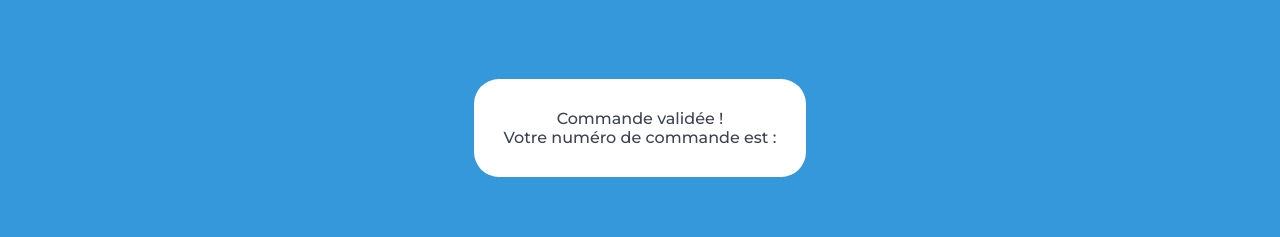
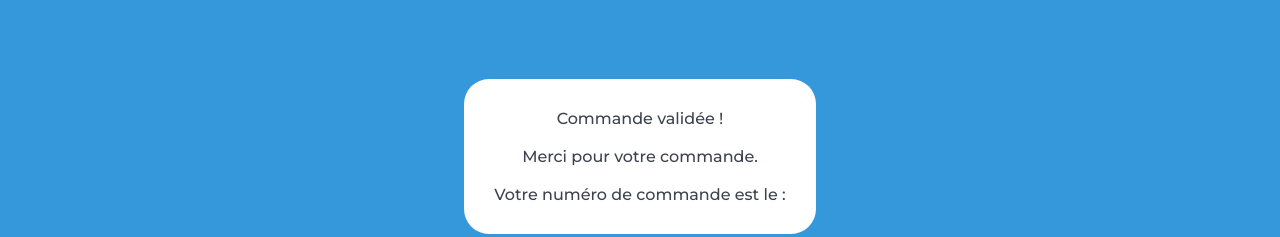
Before and after one commit to olvramaroz/5-KANAP, a plain HTML site: page confirmation.html in a window 1280 px wide. Shown: the part 745-982 px from the top of the page. Drawn offline with Linux system fonts and the light colour scheme.

Commit message:
Version finale - amélioration confirmation

```diff
--- a/confirmation.html
+++ b/confirmation.html
@@ -71,7 +71,9 @@
       <div class="limitedWidthBlock" id="limitedWidthBlock">
         <div class="confirmation">
           <p>
-            Commande validée ! <br />Votre numéro de commande est :
+            Commande validée !
+            <br><br> Merci pour votre commande.
+            <br><br>Votre numéro de commande est le :
             <span id="orderId"><!-- 65431343444684674 --></span>
           </p>
         </div>
```
